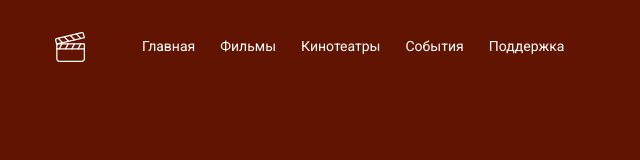
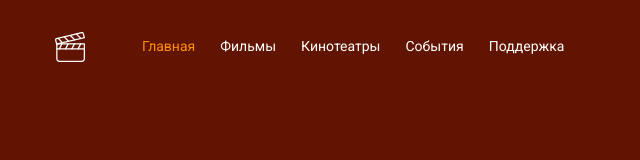
Before and after one commit to Natatashkin/cinema, a plain HTML site: page index.html in a window 1280 px wide. In both pictures the pointer is over the link "Главная". Shown: the full height of the page, 0-640 px from the left. Drawn offline with nearby package versions, Linux system fonts and the light colour scheme.

Commit message:
add hover on menu items

```diff
--- a/css/style.css
+++ b/css/style.css
@@ -64,6 +64,11 @@ body {
   text-decoration: none;
   color: var(--primary-text-color);
 }
+
+.menu__link:hover {
+  color: var(--accent-color);
+}
+
 .user {
   display: flex;
   align-items: center;
```
